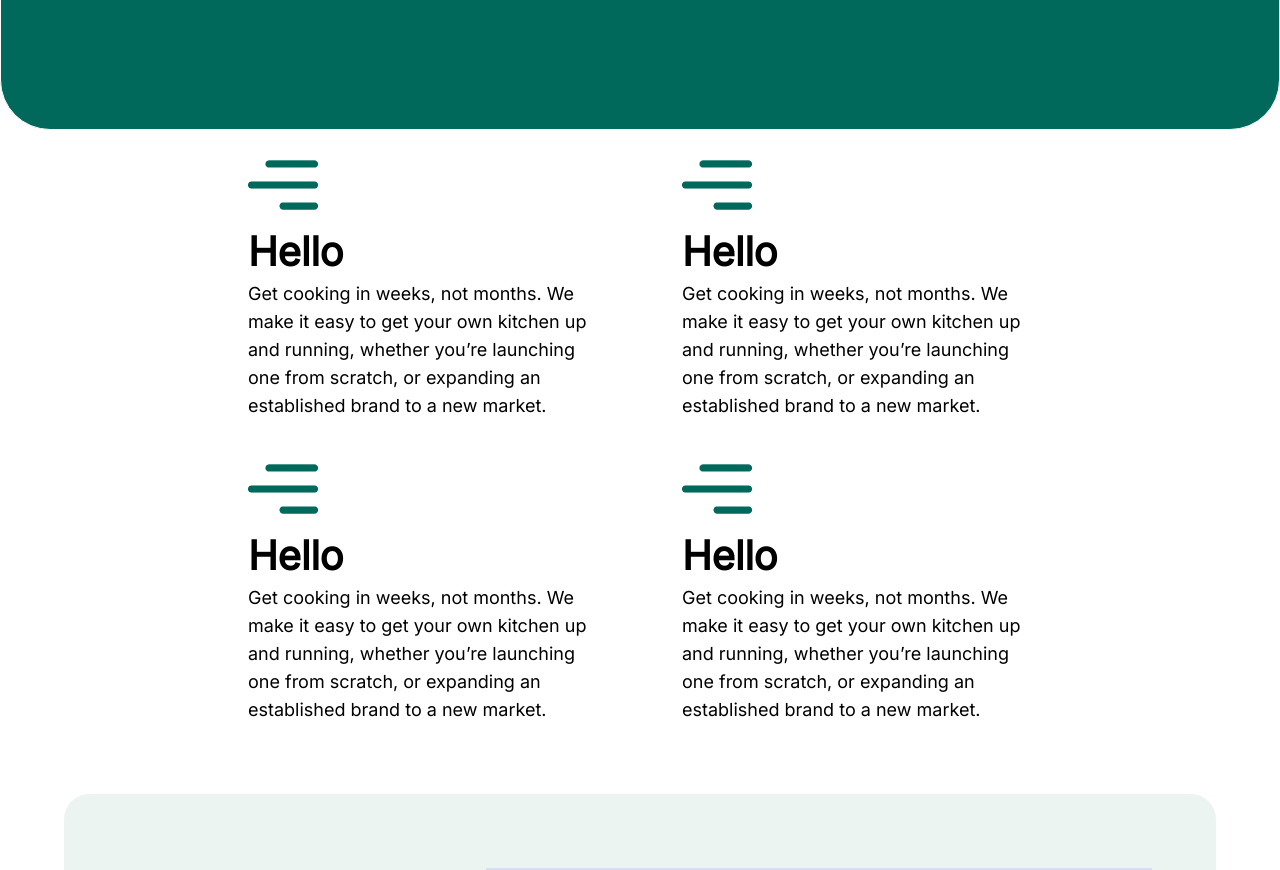
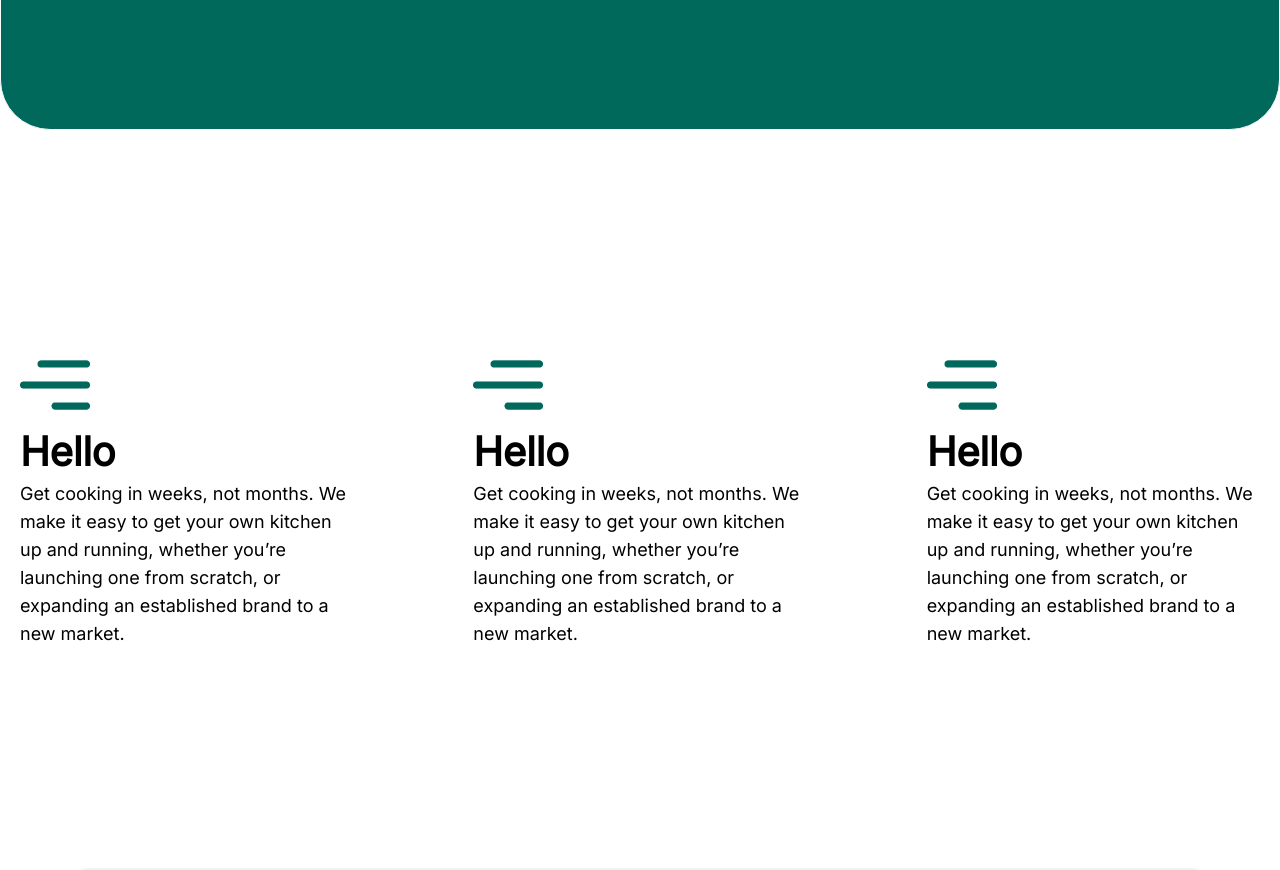
Before and after one commit to AAlber/Foodle-Landing, a Next.js app: page / in a window 1280 px wide. Shown: the part 2120-2990 px from the top of the page. Built offline with nearby package versions, Linux system fonts and the light colour scheme; no server answers; a web font is replaced by a local one.

Commit message:
fix: trustfactor from grid to flex

```diff
--- a/pages/index.tsx
+++ b/pages/index.tsx
@@ -185,16 +185,6 @@ const Home: NextPage = () => {
 
       <SpecialSection />
       <div className={styles['trustFactors']}>
-        <div className={styles['trustGrid']}>
-          <TrustFactor
-            width={width!}
-            title={'Hello'}
-            text={
-              'Get cooking in weeks, not months. We make it easy to get your own kitchen up and running, whether you’re launching one from scratch, or expanding an established brand to a new market.'
-            }
-            shortText={'Get cooking in weeks, not months.'}
-            iconSrc={'/burger-menu.png'}
-          />
         <TrustFactor
           width={width!}
           title={'Hello'}
@@ -223,7 +213,6 @@ const Home: NextPage = () => {
           iconSrc={'/burger-menu.png'}
         />
       </div>
-      </div>
       <Faq />
 
       <Footer />
--- a/styles/pages/Home.module.scss
+++ b/styles/pages/Home.module.scss
@@ -441,42 +441,18 @@
 }
 .trustFactors {
   display: flex;
-  flex-direction: column;
+  flex-direction: row;
   justify-content: center;
   align-items: center;
+  gap: 12rem;
   padding: 2rem;
-  margin-bottom: 10rem;
+  margin-top: 20rem;
+  margin-bottom: 20rem;
   @include mixins.mobile {
-    margin-bottom: 2rem;
+    flex-direction: column;
+    gap: 6rem;
+    margin-top: 10rem;
+    margin-bottom: 10rem;
     padding-right: 1rem;
   }
 }
-.trustGrid {
-  display: grid;
-  grid-template-columns: repeat(2, 1fr);
-  grid-template-rows: repeat(2, calc(10rem + 15vh));
-
-  grid-row-gap: calc(2rem + 5vw);
-  grid-column-gap: calc(2rem + 5vw);
-  @include mixins.mobile {
-    grid-row-gap: 0rem;
-    grid-column-gap: 3rem;
-  }
-
-  &:nth-child(1) {
-    grid-row: 1/2;
-    grid-column: 1/2;
-  }
-  &:nth-child(2) {
-    grid-row: 1/2;
-    grid-column: 2/3;
-  }
-  &:nth-child(3) {
-    grid-row: 2/3;
-    grid-column: 1/2;
-  }
-  &:nth-child(4) {
-    grid-row: 2/3;
-    grid-column: 2/3;
-  }
-}
```
Also changed, not shown: components/landing/TrustFactor/TrustFactor.module.scss (+5 -6 lines). Lines whose indentation alone changed are shown as unchanged.
